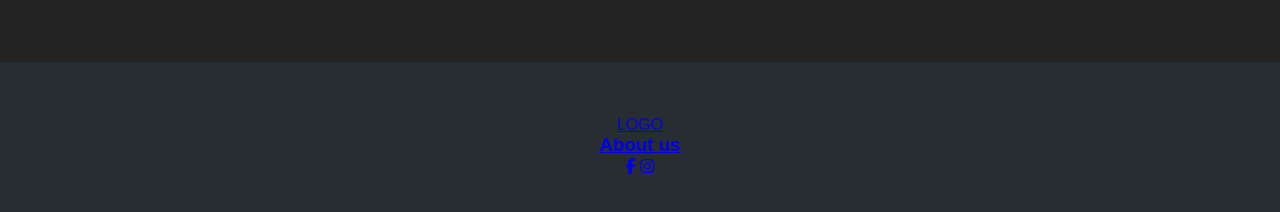
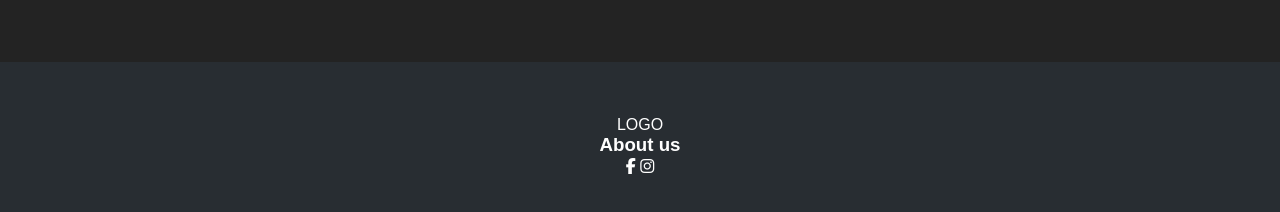
Before and after one commit to jealife/jealife, a plain HTML site: page index.html in a window 1280 px wide. Shown: the part 1314-1526 px from the top of the page. Drawn offline with Linux system fonts and the light colour scheme.

Commit message:
Update style.css

```diff
--- a/style.css
+++ b/style.css
@@ -101,6 +101,10 @@ footer {
     display: flex;
     justify-content: space-evenly;
     padding-bottom: 1.5%;
+}
+footer a{
+    text-decoration:none;
+    color:#fff;
 }
 @media screen and (max-width: 990px){
     input[type="checkbox"] {
```
